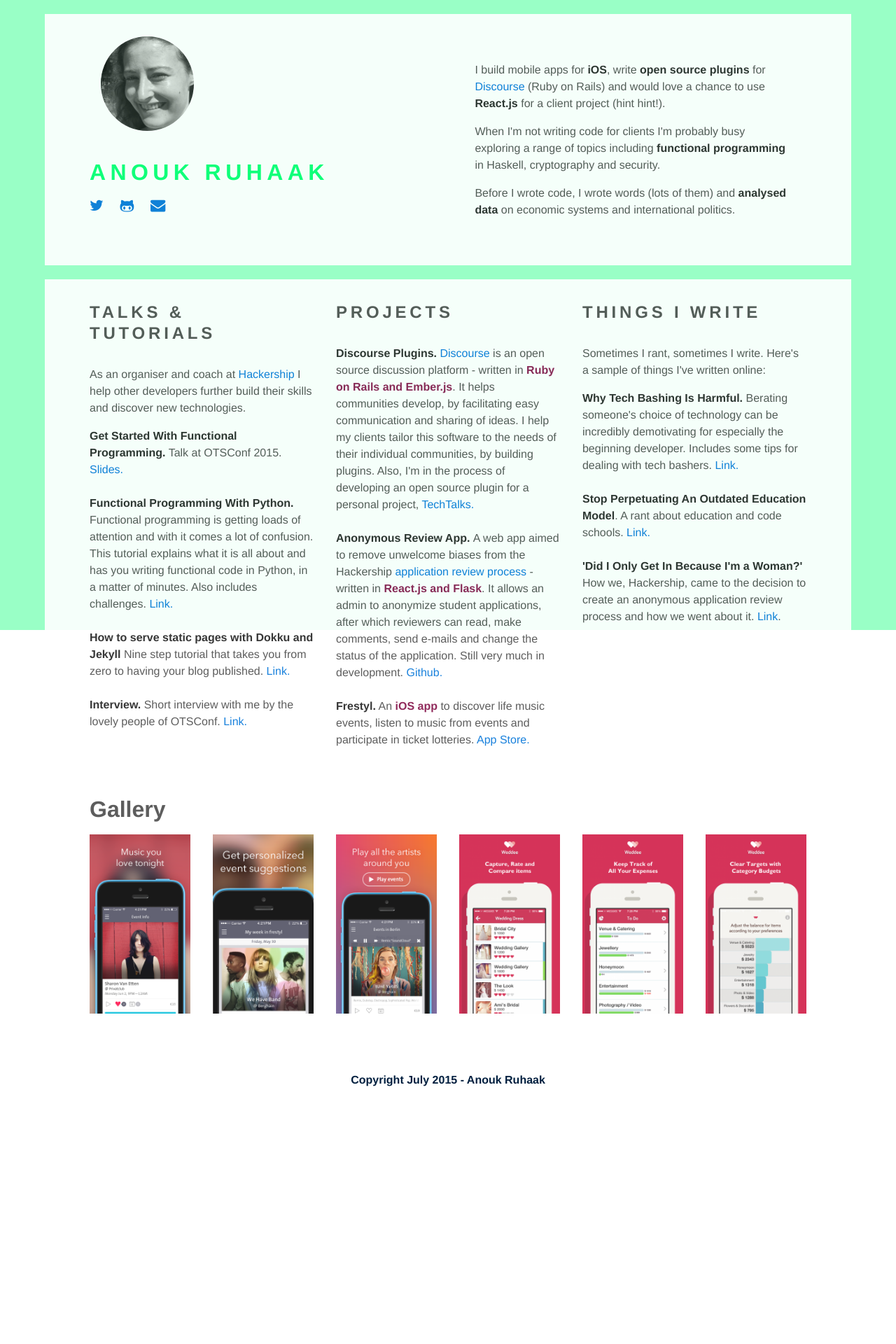
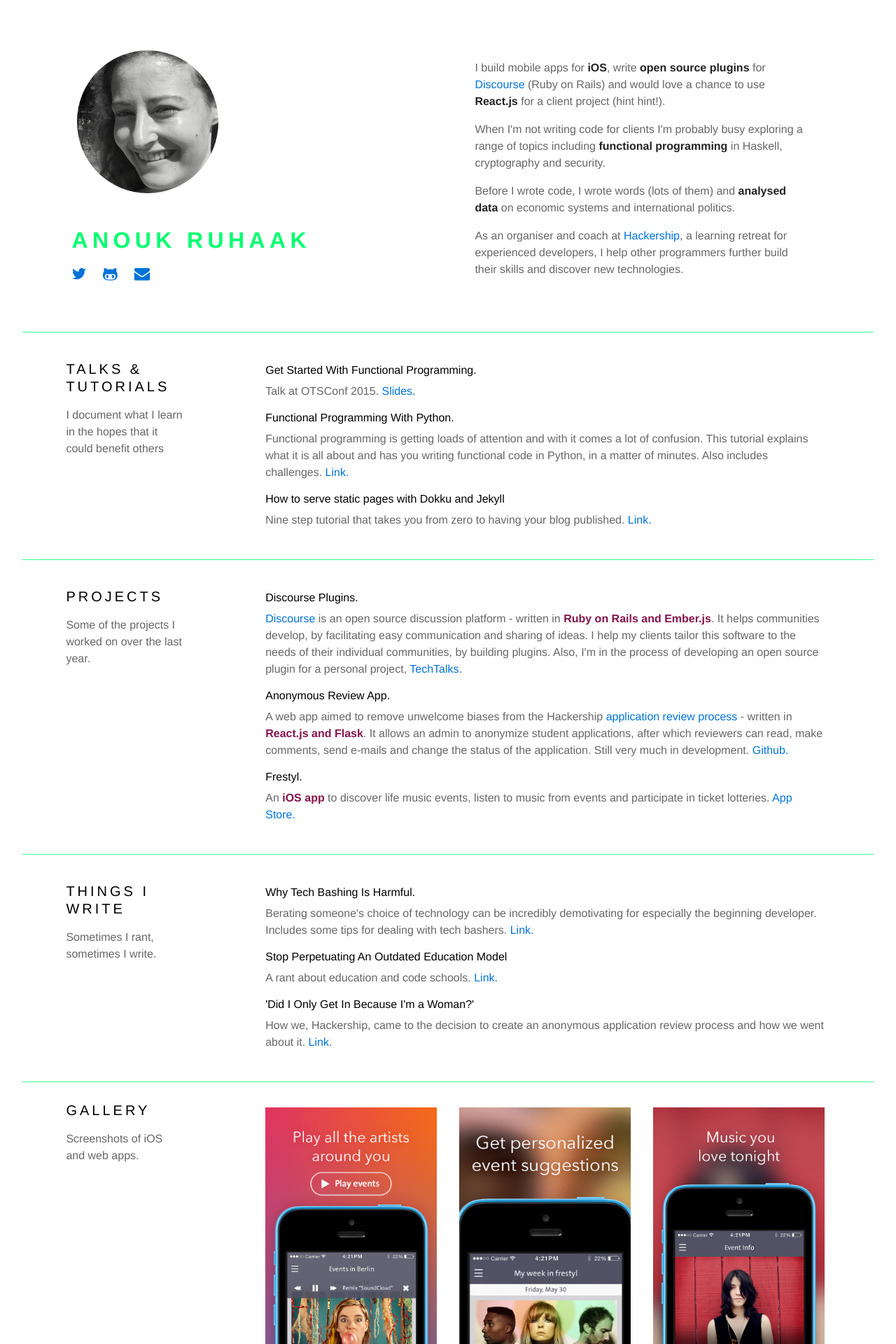
Before and after one commit to gnunicorn/anoukruhaak.github.io, a Jekyll site: the page built from index.html, in a window 1280 px wide. Shown: the top 1920 px of the page at 70% size. Built offline with Jekyll 4.4.1, drawn with Linux system fonts in a browser that asks for light colours; nearby versions of some CDN libraries; before the commit the page ends 1587 px from its top, so only the background shows below that.

Commit message:
new style first page

```diff
--- a/css/main.css
+++ b/css/main.css
@@ -1,14 +1,28 @@
 body {
-	color: rgba(0,0,0,.7);
+	color: rgba(0,0,0,0.6);
+  	font-weight: 300;
+  	font-size: 105%;
 }
 
-/*ul {
-  list-style-position: : inherit;
-  list-style-type: ">> ";
-}*/
+h2, h3, h4, h5 {
+  font-weight: 500;
+  color: black;
+}
+
+
+.float-right {
+	float: right;
+}
+
+hr {
+  margin: 0 auto;
+  width: 95vw;
+  transition: border-color 3.5s ease-in-out;
+  opacity: .8;
+}
 
 .box-margin {
-	padding-top: 4vh;
+	padding-top: 5vh;
 	padding-bottom: 4vh;
 	padding-left: 3vw;
 	padding-right: 3vw;
@@ -20,22 +34,18 @@
 
 .elem-margin {
 	padding-bottom: 15px;
-	margin-bottom: 20px;
-	margin-top: 20px;
-	opacity: 0.9;
+	padding-top: 15px;
+	margin-bottom: 5px;
+	margin-top: 5px;
 }
 
-#name {
-	transition: color 1.5s ease-in-out;
+.first-elem{
+	padding-bottom: 15px;
+	padding-top: 30px;
+	margin-bottom: 10px;
+	margin-top: 10px;
 }
 
-#wrapper {
-	position: fixed;
-	top: 0;
-	bottom: 0;
-	left: 0;
-	right: 0;
-	z-index: -1;
-	opacity: 0.4;
-	transition: background-color 1.5s ease-in-out;
+#name{
+	transition: color 3.5s ease-in-out;
 }
--- a/index.html
+++ b/index.html
@@ -2,21 +2,13 @@
 layout: default
 ---
 
-<!--
-<div class="container bg-darken-3 white">
-  <div class="clearfix mxn2 py2 m1">
-    <header>
-    </header>
-  </div>
-</div> -->
-
-<section class="container px4 py3 elem-margin bg-white">
+<section class="container px4 py3 first-elem bg-white">
   <div class="clearfix mxn2">
-   <div class="sm-col sm-col-6 px2">
-      <div class="sm-col sm-col-4 px2">
+   <div class="sm-col sm-col-6 px2 py3">
+      <div class="sm-col sm-col-5 px1">
         <img src="/image/profile-pic.jpg" class="circle"/>
       </div>
-      <div class="sm-col sm-col-12">
+      <div class="sm-col sm-col-12 py1">
         <h1 id="name" class="h1 responsive-h1 caps" >Anouk Ruhaak</h1>
           <span style="padding-right:1.5vw;"><a href="https://twitter.com/AnoukRuhaak"><i class="fa fa-twitter fa-lg"></i></a></span>
           <span style="padding-right:1.5vw;"><a href="https://github.com/AnoukRuhaak"><i class="fa fa-github-alt fa-lg"></i></a></span>
@@ -26,126 +18,110 @@
 
     <div class="sm-col sm-col-6  bg-white box-margin">
       <p>I build mobile apps for <strong>iOS</strong>, write <strong>open source plugins </strong>for <a href="https://github.com/discourse/discourse">Discourse</a> (Ruby on Rails) and would love a chance to use <strong>React.js</strong> for a client project (hint hint!). </p><p> When I'm not writing code for clients I'm probably busy exploring a range of  topics including <strong>functional programming</strong> in Haskell, cryptography and security.</p>
-      <p>Before I wrote code, I wrote words (lots of them) and <strong>analysed data</strong> on economic systems and international politics. </p>
+      <p>Before I wrote code, I wrote words (lots of them) and <strong>analysed data</strong> on economic systems and international politics.</p>
+      <p>As an organiser and coach at <a href="http://hackership.org" target="_blank">Hackership</a>, a learning retreat for experienced developers, I help other programmers further build their skills and discover new technologies.</p>
     </div>
   </div>
 </section>
 
-<!-- <div class="container">
-  <div class="clearfix mxn2 py0">
-    <hr class="mt0 mb0 m5 border-darken-2"></hr>
-  </div>
-</div> -->
+<hr></hr>
 
 <section class="container px4 py1 bg-white elem-margin">
   <div class="clearfix mxn2">
-    <div id="slides" class="sm-col sm-col-4 px2">
-      <h2 class="responsive-h2 caps mb1">Talks & Tutorials</h2>
-      <br />
-      <p>As an organiser and coach at <a href="http://hackership.org" target="_blank">Hackership</a> I help other developers further build their skills and discover new technologies.</p>
-      <ul class="list-reset">
-      <li><strong>Get Started With Functional Programming.</strong> Talk at OTSConf 2015. <a href="/slides-otsconf.html" target="_blank">Slides.</a></li>
-      <br />
-      <li><strong>Functional Programming With Python.</strong> Functional programming is getting loads of attention and with it comes a lot of confusion. This tutorial explains what it is all about and has you writing functional code in Python, in a matter of minutes. Also includes challenges.<a href="https://github.com/Hackership/func-starters" target="_blank"> Link.</a></li>
-      <br />
-      <li><strong>How to serve static pages with Dokku and Jekyll</strong> Nine step tutorial that takes you from zero to having your blog published.<a href="http://hackership.org" target="_blank"> Link.</a></li>
-      <br />
-      <li><strong>Interview.</strong> Short interview with me by the lovely people of OTSConf. <a href="http://blog.otsconf.com/post/124152024144/meet-the-speakers-anouk-ruhaak" target="_blank">Link.</a></li>
+    <div id="slides" class="sm-col sm-col-2 px1">
+      <h3  id="talks" class="responsive-h3 caps mb2">Talks & Tutorials</h3>
+      <p>I document what I learn in the hopes that it could benefit others</p>
+    </div>
+     <div id="slides" class="sm-col sm-col-9 px2 py1 float-right">
+      <h4>Get Started With Functional Programming.</h4>
+      <p>Talk at OTSConf 2015. <a href="/slides-otsconf.html" target="_blank">Slides.</a></p>
+      <h4>Functional Programming With Python.</h4>
+      <p>Functional programming is getting loads of attention and with it comes a lot of confusion. This tutorial explains what it is all about and has you writing functional code in Python, in a matter of minutes. Also includes challenges.<a href="https://github.com/Hackership/func-starters" target="_blank"> Link.</a></p>
+      <h4>How to serve static pages with Dokku and Jekyll</h4>
+      <p>Nine step tutorial that takes you from zero to having your blog published.<a href="http://hackership.org" target="_blank"> Link.</a></p>
       </ul>
     </div>
-    <div class="sm-col sm-col-4 px2">
-       <h2 class="responsive-h2 caps mb1">Projects</h2>
-      <br />
-    <ul class="list-reset">
-    <li><strong>Discourse Plugins.</strong> <a href="http://www.discourse.org/" target="_blank">Discourse</a> is an open source discussion platform - written in <strong class="maroon">Ruby on Rails and Ember.js</strong>. It helps communities develop, by facilitating easy communication and sharing of ideas. I help my clients tailor this software to the needs of their individual communities, by building plugins. Also, I'm in the process of developing an open source plugin for a personal project, <a href="https://github.com/techtalksHQ" target="_blank">TechTalks.</a></li>
-    <br />
-    <li><strong>Anonymous Review App. </strong> A web app aimed to remove unwelcome biases from the Hackership <a href="http://blog.hackership.org/2015/04/Anonymous-Reviews.html">application review process</a> - written in <strong class="maroon">React.js and Flask</strong>. It allows an admin to anonymize student applications, after which reviewers can read, make comments, send e-mails and change the status of the application. Still very much in development. <a href="https://github.com/Hackership/reviewapp-backend" target="_blank">Github.</a></li>
-    <br />
-    <li><strong>Frestyl.</strong> An <strong class="maroon">iOS app</strong> to discover life music events, listen to music from events and participate in ticket lotteries. <a href="https://itunes.apple.com/us/app/frestyl/id359032852?mt=8" target="_blank">App Store.</a></li>
-    </ul>
-    </div>
-    <div class="sm-col sm-col-4 px2">
-       <h2 class="responsive-h2 caps mb1">Things I Write</h2>
-      <br />
-    <p>Sometimes I rant, sometimes I write. Here's a sample of things I've written online:</p>
-    <ul class="list-reset">
-    <li><strong>Why Tech Bashing Is Harmful. </strong> Berating someone's choice of technology can be incredibly demotivating for especially the beginning developer. Includes some tips for dealing with tech bashers. <a href="http://blog.hackership.org/2015/02/Technology-Bashing-Is-Harmful.html" target="_blank">Link.</a></li>
-     <br />
-    <li><strong>Stop Perpetuating An Outdated Education Model</strong>. A rant about education and code schools. <a href="http://blog.hackership.org/2015/02/outdated-model.html">Link.</a></li>
-    <br />
-    <li><strong>'Did I Only Get In Because I'm a Woman?'</strong> How we, Hackership, came to the decision to create an anonymous application review process and how we went about it.<a href="http://blog.hackership.org/2015/04/Anonymous-Reviews.html" target="_blank"> Link</a>.</li>
-    </ul>
-    </div>
+  </div>
 </section>
 
+<hr class="bg-aqua"></hr>
+
+<section class="container px4 py1 bg-white elem-margin">
+  <div class="clearfix mxn2">
+    <div class="sm-col sm-col-2 px1">
+       <h3 id="projects" class="responsive-h3 caps mb2">Projects</h3>
+        <p>Some of the projects I worked on over the last year.</p>
+    </div>
+    <div class="sm-col sm-col-9 px2 py1 float-right">
+      <h4>Discourse Plugins.</h4>
+      <p><a href="http://www.discourse.org/" target="_blank">Discourse</a> is an open source discussion platform - written in <strong class="maroon">Ruby on Rails and Ember.js</strong>. It helps communities develop, by facilitating easy communication and sharing of ideas. I help my clients tailor this software to the needs of their individual communities, by building plugins. Also, I'm in the process of developing an open source plugin for a personal project, <a href="https://github.com/techtalksHQ" target="_blank">TechTalks.</a></p>
+      <h4>Anonymous Review App. </h4>
+      <p>A web app aimed to remove unwelcome biases from the Hackership <a href="http://blog.hackership.org/2015/04/Anonymous-Reviews.html">application review process</a> - written in <strong class="maroon">React.js and Flask</strong>. It allows an admin to anonymize student applications, after which reviewers can read, make comments, send e-mails and change the status of the application. Still very much in development. <a href="https://github.com/Hackership/reviewapp-backend" target="_blank">Github.</a></p>
+      <h4>Frestyl.</h4>
+      <p>An <strong class="maroon">iOS app</strong> to discover life music events, listen to music from events and participate in ticket lotteries. <a href="https://itunes.apple.com/us/app/frestyl/id359032852?mt=8" target="_blank">App Store.</a></p>
+    </div>
+  </div>
+</section>
+
+<hr class="bg-aqua"></hr>
+
+<section class="container px4 py1 bg-white elem-margin">
+  <div class="clearfix mxn2">
+    <div class="sm-col sm-col-2 px1">
+       <h3 id+"writings" class="responsive-h3 caps mb2">Things I Write</h3>
+       <p>Sometimes I rant, sometimes I write.</p>
+    </div>
+    <div class="sm-col sm-col-9 py1 px2 float-right">
+      <h4>Why Tech Bashing Is Harmful. </h4>
+      <p>Berating someone's choice of technology can be incredibly demotivating for especially the beginning developer. Includes some tips for dealing with tech bashers. <a href="http://blog.hackership.org/2015/02/Technology-Bashing-Is-Harmful.html" target="_blank">Link.</a></p>
+      <h4>Stop Perpetuating An Outdated Education Model</h4>
+      <p>A rant about education and code schools. <a href="http://blog.hackership.org/2015/02/outdated-model.html">Link.</a></p>
+      <h4>'Did I Only Get In Because I'm a Woman?'</h4>
+      <p>How we, Hackership, came to the decision to create an anonymous application review process and how we went about it.<a href="http://blog.hackership.org/2015/04/Anonymous-Reviews.html" target="_blank"> Link</a>.</p>
+    </div>
+  </div>
+</section>
+
+<hr class="bg-aqua"></hr>
+
 <section class="container px4 py1 elem-margin bg-white">
-  <h1 class="mt1"> Gallery</h1>
-  <div class="clearfix mxn2">
-    <div class="col col-6 sm-col-4 md-col-3 lg-col-2 px2 mb3">
+ <div class="clearfix mxn2">
+  <div class="sm-col sm-col-2 px1">
+    <h3 id="gallery" class="responsive-h2 caps mb2 mt1"> Gallery</h3>
+    <p>Screenshots of iOS and web apps.</p>
+  </div>
+  <div class="sm-col sm-col-3 px2 py2 mb3 float-right">
       <a href="#" class="block">
         <img src="/image/frestyl1.png" class="block" />
       </a>
     </div>
-    <div class="col col-6 sm-col-4 md-col-3 lg-col-2 px2 mb3">
+    <div class="sm-col sm-col-3 px2 py2 mb3 float-right">
       <a href="#" class="block">
         <img src="/image/frestyl2.png" class="block" />
       </a>
     </div>
-    <div class="col col-6 sm-col-4 md-col-3 lg-col-2 px2 mb3">
+    <div class="sm-col sm-col-3 px2 py2 mb3 float-right">
       <a href="#" class="block">
         <img src="/image/frestyl3.png" class="block" />
       </a>
     </div>
-    <div class="sm-show md-hide clearfix"></div>
-    <div class="col col-6 sm-col-4 md-col-3 lg-col-2 px2 mb3">
+  </div>
+  <div class="clearfix mxn2">
+     <div class="sm-col sm-col-3 px2 py2 float-right">
       <a href="#" class="block">
-        <img src="/image/Weddee1.png" class="block" />
+        <img src="/image/Weddee1.png" class="block"/>
       </a>
     </div>
-    <div class="md-show lg-hide clearfix"></div>
-    <div class="col col-6 sm-col-4 md-col-3 lg-col-2 px2 mb3">
+    <div class="sm-col sm-col-3 px2 py2 float-right">
       <a href="#" class="block">
-        <img src="/image/Weddee2.png"  class="block" />
+        <img src="/image/Weddee2.png" class="block"/>
       </a>
     </div>
-    <div class="col col-6 sm-col-4 md-col-3 lg-col-2 px2 mb3">
+    <div class="sm-col sm-col-3 px2 py2 float-right">
       <a href="#" class="block">
-        <img src="/image/Weddee3.png"  class="block" />
+        <img src="/image/Weddee3.png"  class="block"/>
       </a>
     </div>
-<!--     <div class="sm-show md-hide clearfix"></div>
-    <div class="col col-6 sm-col-4 md-col-3 lg-col-2 px2 mb3">
-      <a href="#" class="block">
-        <img src="http://d2v52k3cl9vedd.cloudfront.net/assets/images/placeholder-square.svg" class="block" />
-      </a>
-    </div>
-    <div class="col col-6 sm-col-4 md-col-3 lg-col-2 px2 mb3">
-      <a href="#" class="block">
-        <img src="http://d2v52k3cl9vedd.cloudfront.net/assets/images/placeholder-square.svg" class="block" />
-      </a>
-    </div>
-    <div class="md-show lg-hide clearfix"></div>
-    <div class="col col-6 sm-col-4 md-col-3 lg-col-2 px2 mb3">
-      <a href="#" class="block">
-        <img src="http://d2v52k3cl9vedd.cloudfront.net/assets/images/placeholder-square.svg" class="block" />
-      </a>
-    </div>
-    <div class="sm-show md-hide clearfix"></div>
-    <div class="col col-6 sm-col-4 md-col-3 lg-col-2 px2 mb3">
-      <a href="#" class="block">
-        <img src="http://d2v52k3cl9vedd.cloudfront.net/assets/images/placeholder-square.svg" class="block" />
-      </a>
-    </div>
-    <div class="col col-6 sm-col-4 md-col-3 lg-col-2 px2 mb3">
-      <a href="#" class="block">
-        <img src="http://d2v52k3cl9vedd.cloudfront.net/assets/images/placeholder-square.svg" class="block" />
-      </a>
-    </div>
-    <div class="col col-6 sm-col-4 md-col-3 lg-col-2 px2 mb3">
-      <a href="#" class="block">
-        <img src="http://d2v52k3cl9vedd.cloudfront.net/assets/images/placeholder-square.svg" class="block" />
-      </a>
-    </div> -->
   </div>
 </section>
 
@@ -154,7 +130,7 @@
   <div class="clearfix mxn2 m1">
     <footer>
     <div class="sm-col sm-col-12 center">
-      <p><strong class="navy"> Copyright July 2015 - Anouk Ruhaak </strong></p>
+      <p>Copyright July 2015 - Anouk Ruhaak</p>
       </div>
     </footer>
   </div>
@@ -163,11 +139,13 @@
 <script type="text/javascript">
   var colors = ["#7fdbff", "#0074d9", "#001f3f", "#39cccc", "#2ecc40", "#3d9970", "#01ff70", "#ffdc00", "#ff851b", "#ff4136", "#f012be", "#b10dc9", "#85144b"];
   function random_color(){
-    var element = document.getElementById("name");
-    var wrapper = document.getElementById("wrapper");
+    var elem1 = document.getElementById("name");
+    var hrs = document.getElementsByTagName('hr');
     var color = colors[Math.floor(Math.random() * colors.length)];
-    element.style.color = color;
-    wrapper.style["background-color"] = color;
+    elem1.style.color = color;
+    for(var x=0; x < hrs.length; x++){
+      hrs[x].style["border-color"] = color;
+    }
   }
   window.addEventListener("load", random_color);
   window.setInterval(random_color, 7000);
```
